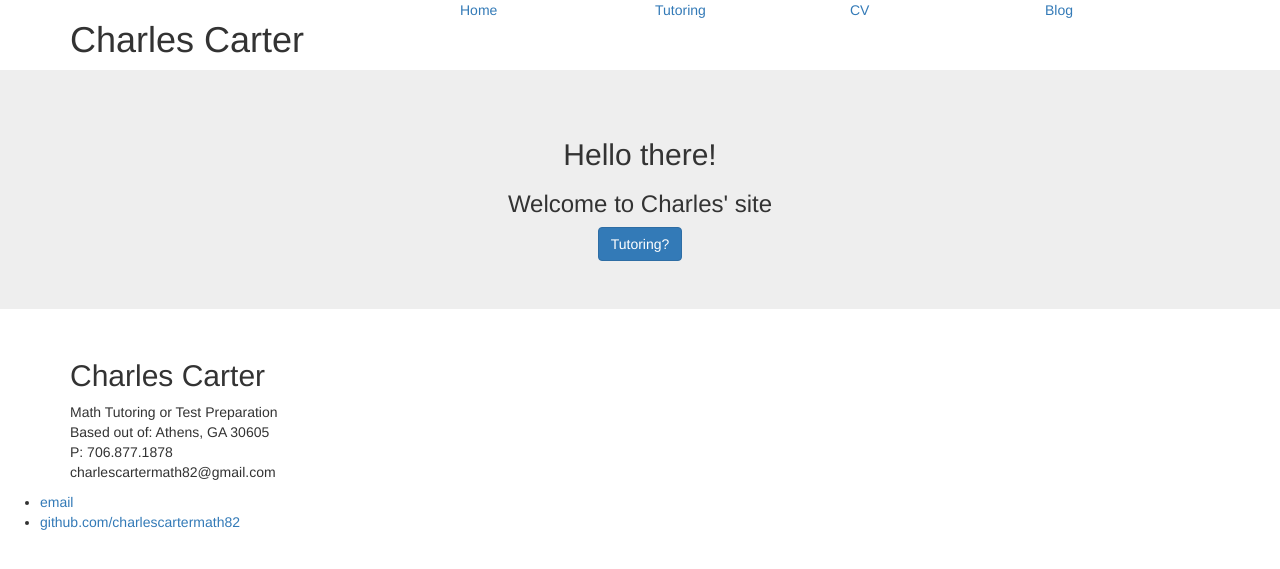
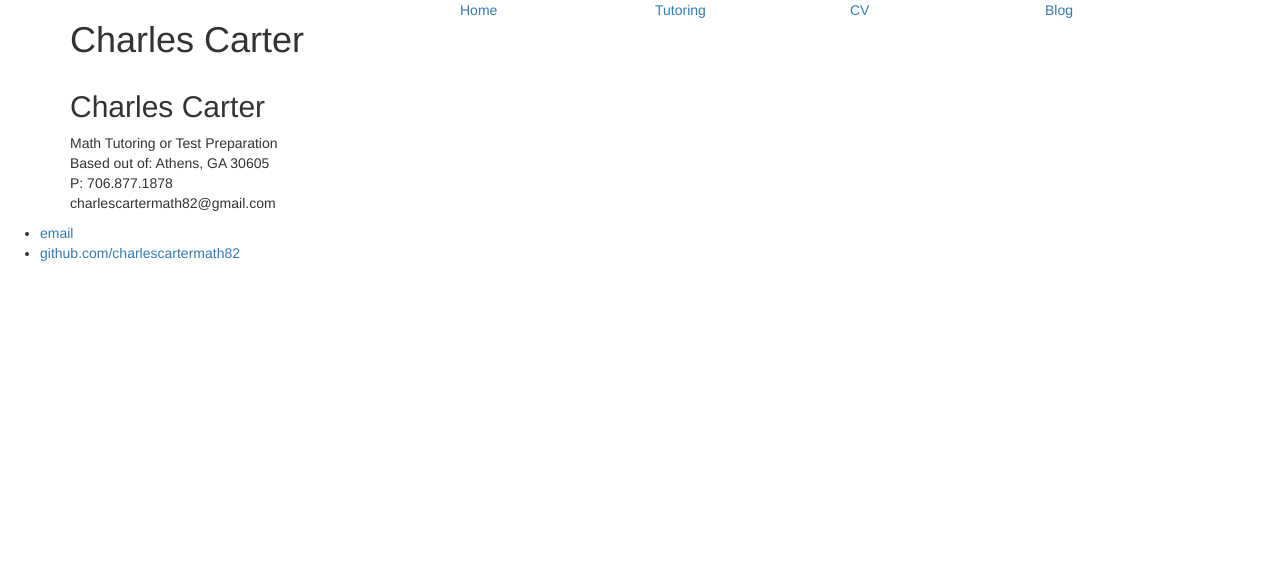
Before and after one commit to charlescartermath82/charlescartermath82.github.io, a Jekyll site: the page built from cv/index.html, in a window 1280 px wide. Shown: the top 569 px of the page. Built offline with Jekyll 4.4.1, drawn with Linux system fonts in a browser that asks for light colours.

Commit message:
Update default.html

```diff
--- a/_layouts/default.html
+++ b/_layouts/default.html
@@ -25,15 +25,7 @@
 			</div>
 		</header>
 
-		<section class="jumbotron">
-			<div class="container">
-				<div class="row text-center">
-					<h2>Hello there!</h2>
-					<h3>Welcome to Charles' site</h3>
-					<a class="btn btn-primary" href="/tutor costs" role="button">Tutoring?</a>
-				</div>
-			</div>
-		</section>
+
 
 		<div class="container">
 
```
